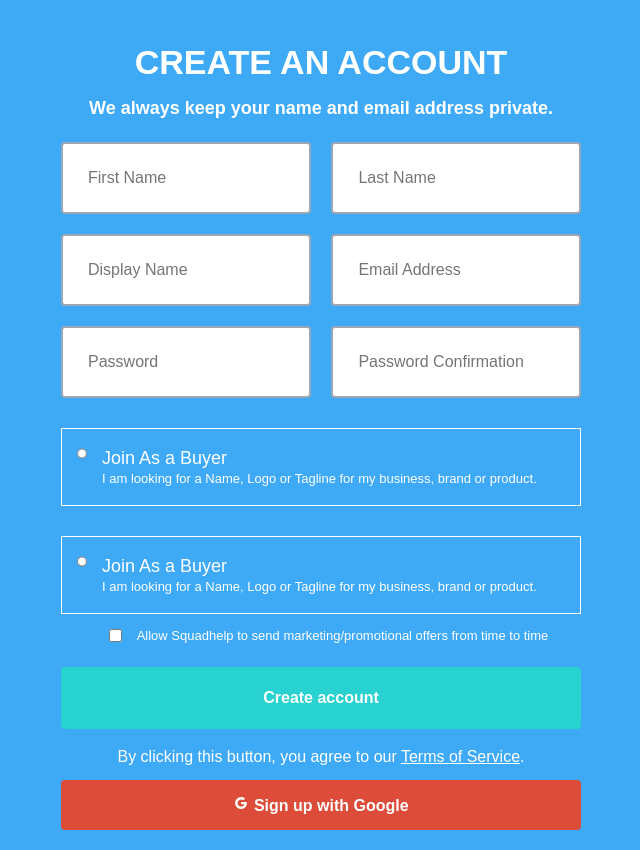
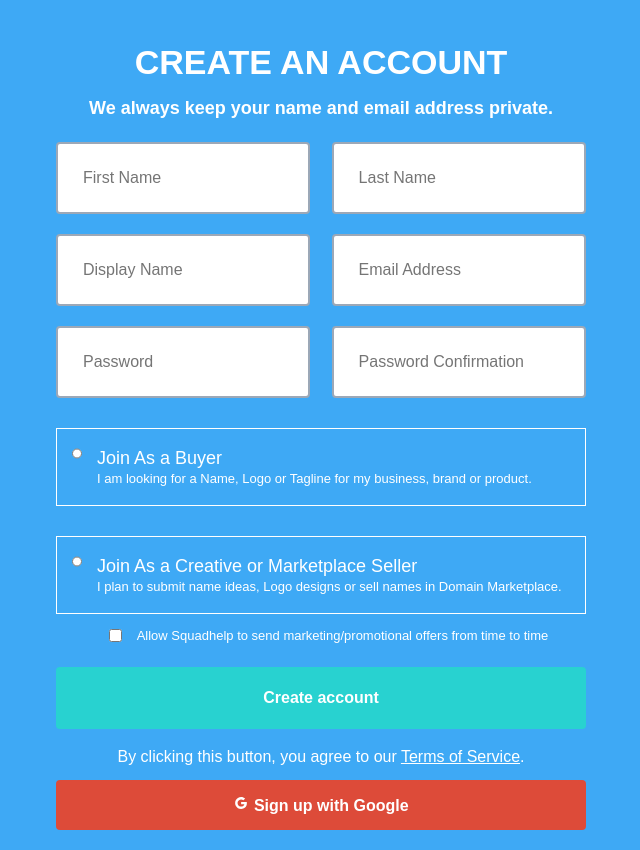
Before and after one commit to Denys-Fadieiev/sign-up-formik, a React (Create React App) app: page /signup in a window 1280 px wide. Shown: the part 420-1270 px from the top of the page, without its empty margins (319-959 px from the left). Built offline with nearby package versions, Linux system fonts and the light colour scheme.

Commit message:
correct code

```diff
--- a/src/common/styles/_templates.scss
+++ b/src/common/styles/_templates.scss
@@ -18,7 +18,7 @@
 
 %form {
   @extend %flex-wrap-wrap;
-  max-width: 540px;
+  max-width: 550px;
   min-width: 350px;
   width: 100%;
   padding: 10px;
--- a/src/components/SignupForm/index.jsx
+++ b/src/components/SignupForm/index.jsx
@@ -34,7 +34,7 @@
 
 const signupMessage = (displayName) => {
 	alert(
-		`Congratulations! You have successfully registered under the name ${displayName}`
+		`Congratulations! You have successfully registered!`
 	);
 };
 
@@ -111,10 +111,9 @@
 							name="isBuer"
 							value={"seller"}
 						/>
-						<p className={bigText}>Join As a Buyer</p>
+						<p className={bigText}>Join As a Creative or Marketplace Seller</p>
 						<p className={smText}>
-							I am looking for a Name, Logo or Tagline for my business, brand or
-							product.
+							I plan to submit name ideas, Logo designs or sell names in Domain Marketplace.
 						</p>
 					</label>
 				</div>
```
